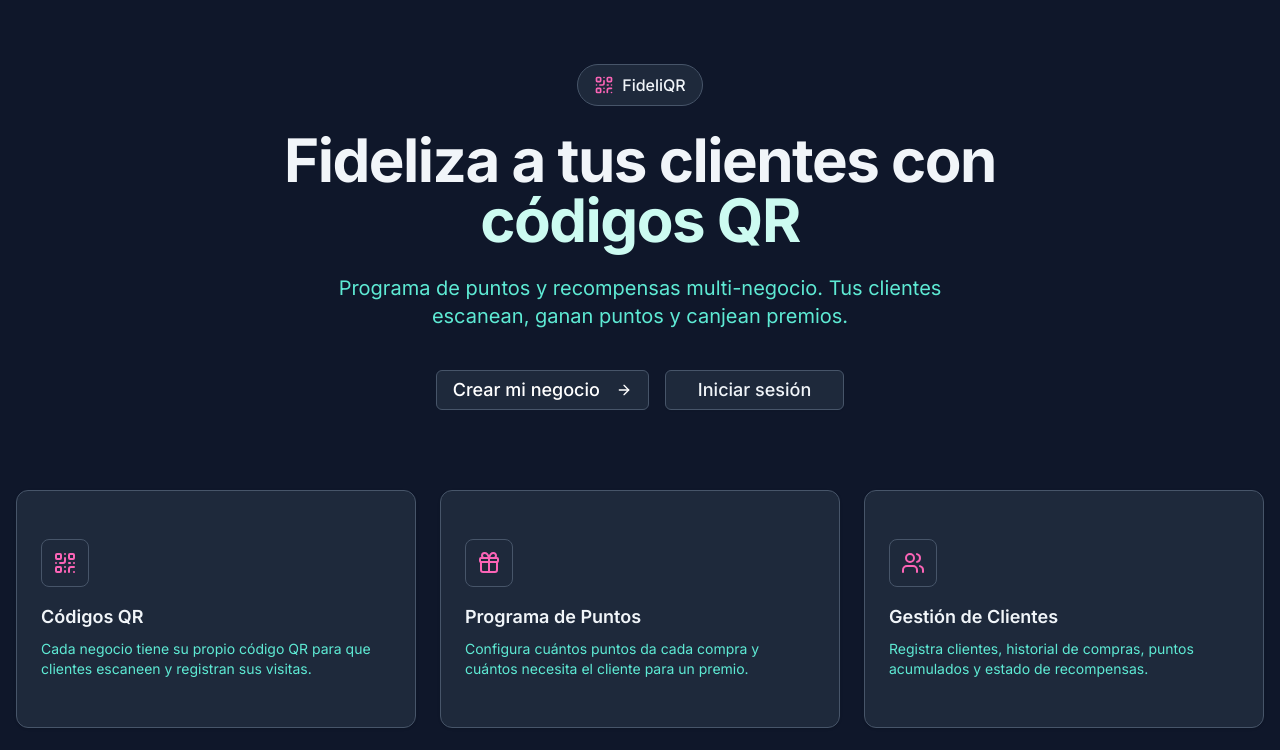
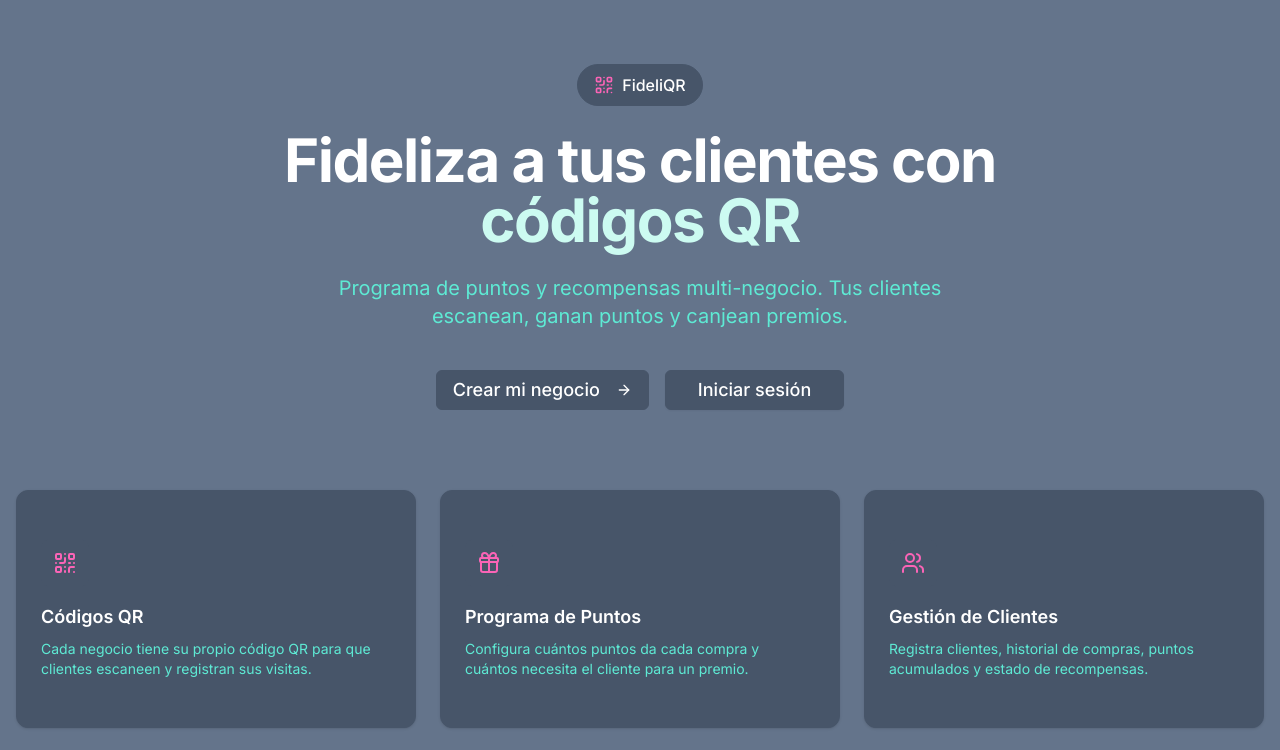
Before and after one commit to carnicero52/RewardPoints, a Next.js app: page / in a window 1280 px wide. Shown: the top 750 px of the page. Built offline with nearby package versions, Linux system fonts and the light colour scheme.

Commit message:
style: lighter warm gray background + teal accents

```diff
--- a/src/app/globals.css
+++ b/src/app/globals.css
@@ -1,19 +1,19 @@
 @import "tailwindcss";
 
-/* Dark mode - SIGA-RH inspired palette with better color contrast */
+/* Dark mode - Lighter warm background with teal accents */
 :root, .dark {
-  --background: #0f172a;
+  --background: #64748b;  /* Lighter warm gray - 25% lighter */
   --foreground: #ccfbf1;
-  --card: #1e293b;
+  --card: #475569;
   --card-foreground: #e2e8f0;
-  --popover: #1e293b;
+  --popover: #475569;
   --popover-foreground: #e2e8f0;
   --primary: #0d9488;
   --primary-foreground: #ffffff;
-  --secondary: #334155;
+  --secondary: #475569;
   --secondary-foreground: #e2e8f0;
   --muted: #475569;
-  --muted-foreground: #cbd5e1;
+  --muted-foreground: #5eead4;
   --accent: #14b8a6;
   --accent-foreground: #ffffff;
   --destructive: #7f1d1d;
@@ -21,10 +21,10 @@
   --border: #475569;
   --input: #475569;
   --ring: #0d9488;
-  --sidebar-bg: #020617;
-  --text-primary: #f1f5f9;
-  --text-secondary: #5eead4;  /* Teal light - friendly and professional */
-  --text-muted: #2dd4bf;     /* Teal medium */
+  --sidebar-bg: #1e293b;  /* Slightly lighter sidebar */
+  --text-primary: #ffffff;
+  --text-secondary: #5eead4;
+  --text-muted: #2dd4bf;
 }
 
 @theme inline {
@@ -62,20 +62,15 @@ body {
 
 /* ULTRA AGGRESSIVE TEXT VISIBILITY OVERRIDES */
 
-/* All text must be visible */
 h1, h2, h3, h4, h5, h6, p, span, div, li, td, th, label, a, small {
   color: var(--foreground) !important;
 }
 
-/* Cards and containers - dark background always */
-[class*="rounded"],
-.rounded-lg, .rounded-xl, .rounded-md, .rounded-sm,
-.card, .Card {
+[class*="rounded"], .rounded-lg, .rounded-xl, .rounded-md, .card, .Card {
   background-color: var(--card) !important;
   border: 1px solid var(--border) !important;
 }
 
-/* White backgrounds - override ALL */
 .bg-white, .bg-white\/100, .bg-white\/90, .bg-white\/80, .bg-white\/70, .bg-white\/60, .bg-white\/50 {
   background-color: var(--card) !important;
 }
@@ -83,7 +78,6 @@ h1, h2, h3, h4, h5, h6, p, span, div, li, td, th, label, a, small {
   color: var(--foreground) !important;
 }
 
-/* Light gray backgrounds */
 .bg-gray-50, .bg-gray-100, .bg-gray-200, .bg-gray-300 {
   background-color: var(--secondary) !important;
 }
@@ -91,13 +85,11 @@ h1, h2, h3, h4, h5, h6, p, span, div, li, td, th, label, a, small {
   color: var(--foreground) !important;
 }
 
-/* All gradient backgrounds - dark */
 .bg-gradient-to-b, .bg-gradient-to-t, .bg-gradient-to-l, .bg-gradient-to-r,
 .bg-gradient-to-br, .bg-gradient-to-bl, .bg-gradient-to-tr, .bg-gradient-to-tl {
   background: var(--background) !important;
 }
 
-/* Text color overrides */
 .text-white { color: var(--text-primary) !important; }
 .text-gray-100, .text-gray-200 { color: var(--text-primary) !important; }
 .text-slate-100, .text-slate-200 { color: var(--text-primary) !important; }
@@ -105,17 +97,14 @@ h1, h2, h3, h4, h5, h6, p, span, div, li, td, th, label, a, small {
 .text-slate-400, .text-gray-400 { color: var(--text-muted) !important; }
 .text-gray-500 { color: var(--text-muted) !important; }
 
-/* Semi-transparent white text - make it visible */
 .text-white\/50, .text-white\/60, .text-white\/70, .text-white\/80, .text-white\/90, .text-white\/95 {
   color: var(--text-secondary) !important;
 }
 
-/* Purple-tinted text */
 .text-purple-200, .text-purple-300, .text-purple-400 {
   color: var(--text-secondary) !important;
 }
 
-/* Form inputs - dark */
 input, textarea, select {
   background-color: var(--secondary) !important;
   color: var(--foreground) !important;
@@ -125,18 +114,15 @@ input::placeholder, textarea::placeholder {
   color: var(--text-muted) !important;
 }
 
-/* Tables */
 table, thead, tbody, tr, th, td {
   background-color: var(--card) !important;
   color: var(--foreground) !important;
 }
 
-/* Borders */
 .border-white\/10, .border-white\/20, .border-white\/30 {
   border-color: var(--border) !important;
 }
 
-/* Buttons */
 button, .btn {
   color: var(--primary-foreground) !important;
 }
```
